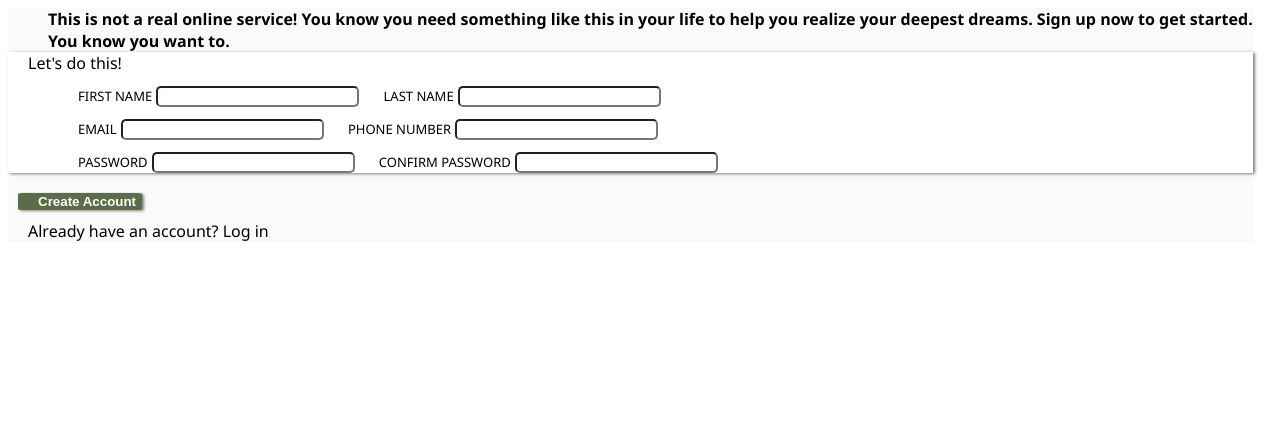
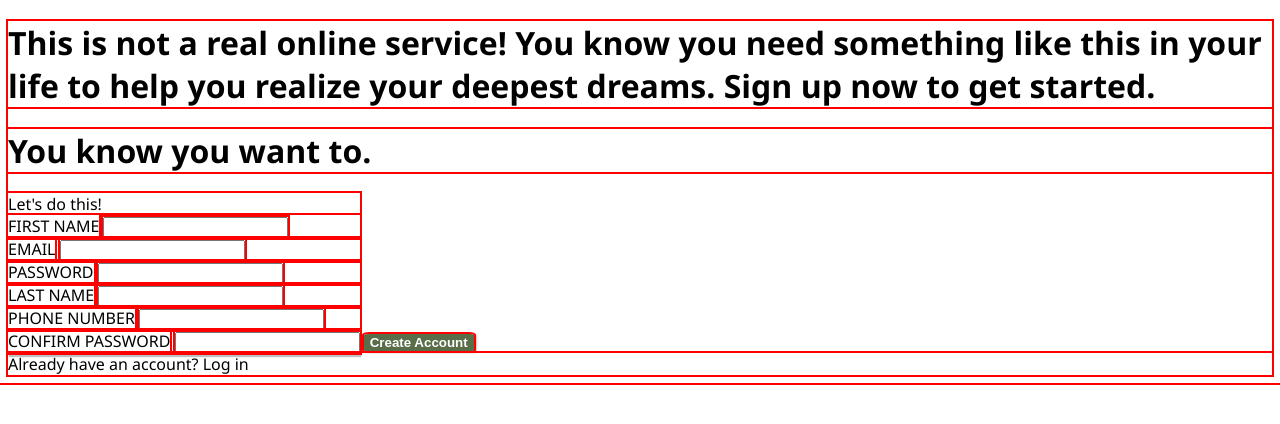
Before and after one commit to utcjcao/odin-project-practice, a plain HTML site: page projects/project-signup-form.html in a window 1280 px wide. Drawn offline with Linux system fonts and the light colour scheme.

Commit message:
learned inline, block, did some exercises, worked on the proj more
i need a framework on a) how to give up b/c i don't know the steps, and b) when not to give up so i can actually follow throug

tmr is flexbox

```diff
--- /dev/null
+++ b/lessons/block-and-inline-practice1.css
@@ -0,0 +1,28 @@
+body {
+  max-width: 600px;
+  margin: 0 auto;
+}
+
+.one {
+  background: pink;
+  border: 3px solid blue;
+  /* CHANGE ME */
+  padding: 32px;
+  margin: 12px;
+}
+
+.two {
+  background: lightblue;
+  border: 3px solid purple;
+  /* CHANGE ME */
+  margin-bottom: 48px;
+}
+
+.three {
+  background: peachpuff;
+  border: 3px solid brown;
+  width: 200px;
+  /* CHANGE ME */
+  padding: 32px;
+  margin-left: auto;
+}
--- /dev/null
+++ b/lessons/block-and-inline-practice2.css
@@ -0,0 +1,41 @@
+body {
+    background: #eee;
+    font-family: sans-serif;
+  }
+
+  .card {
+    width: 400px;
+    background: #fff;
+    margin: 16px auto;
+    padding: 8px;
+  }
+
+  .title {
+    background: #e3f4ff;
+    font-size: 16px;
+    margin-bottom: 8px;
+    padding: 8px;
+  }
+
+  .content {
+    background: #e3f4ff;
+    margin-bottom: 8px;
+    padding: 16px 8px;
+  }
+
+  .button-container {
+    background: #e3f4ff;
+    padding: 8px;
+
+    text-align: center;
+
+  }
+
+  button {
+    background: white;
+    border: 1px solid #eee;
+    display: block;
+    margin: 0 auto;
+    padding: 8px 24px;
+
+  }
--- a/projects/project-signup-form.css
+++ b/projects/project-signup-form.css
@@ -1,12 +1,10 @@
 .main {
-    display: flex;
-    flex-direction: row;
     font-family:'Segoe UI', Tahoma, Geneva, Verdana, sans-serif;
 }
-.odin-container {
-    background-color: black;
-    opacity: 0.5;
-}
+
+* {
+    outline: 2px solid red;
+  }
 
 button {
     background-color: #596D48;
@@ -16,48 +14,21 @@ button {
     box-shadow: grey 2px 1px 3px;
     border: 0px;
     font-weight: bold;
-    margin: 10px;
-}
-
-.text-container {
-    display: inline-block;
-    background-color: rgb(250, 250, 250);
-    align-items: flex-end;
 }
 
 .form-container {
-    padding-left: 0px;
+    box-shadow: rgb(191, 191, 191) 1px 4px 1px;
+    display: inline-block;
 }
 
-.left {
-    display: inline;
-}
-
-.text-container * {
-    padding-left: 20px;
-    /* height: 100%; */
-}
-
-.form-container {
-    background-color: white;
-    box-shadow: grey 2px 1px 3px;
+h1 {
 
 }
 
-.form-container > * {
-    margin: 10px;
-}
+/* input, label {
+    display: block;
+} */
 
-label {
-    font-size: small;
-}
-
-input {
-    border-radius: 5px;
-}
-
-.title-container > * {
-    font-weight: bold;
-    padding-left: 20px;
-    /* margin: 50px; */
-}
+/* .input-container {
+    display: block;
+} */
--- a/projects/project-signup-form.html
+++ b/projects/project-signup-form.html
@@ -16,33 +16,41 @@
     </div>   -->
 
     <div class="text-container">
-        <div class="title-container">
-            <div>This is not a real online service! You know you need something like this in your life to help you realize your deepest dreams.
-                Sign up now to get started. </div>
-            <div> You know you want to.</div>
-
-        </div>
+        <h1>This is not a real online service! You know you need something like this in your life to help you realize your deepest dreams.
+            Sign up now to get started. </h1>
+        <h1> You know you want to.</h1>
 
         <form class="form-container">
             <caption>Let's do this!</caption>
-            <div>
+            <div class="col-container">
+                <div class="input-container">
                     <label for="first-name">FIRST NAME</label>
                     <input type="text" id="first-name">
+                </div>
+                <div class="input-container">
+                    <label for="email">EMAIL</label>
+                    <input type="email" id="email">
+                </div>
+                <div class="input-container">
+                    <label for="password">PASSWORD</label>
+                    <input type="password" id="password">
+                </div>
+            </div>
+            <div class="col-container">
+                <div class="input-container">
                     <label for="last-name">LAST NAME</label>
                     <input type="text" id="last-name">
                 </div>
-            <div>
-                <label for="email">EMAIL</label>
-                <input type="email" id="email">
+                <div class="input-container">
                     <label for="phone-number">PHONE NUMBER</label>
                     <input type="tel" id="phone-number">
                 </div>
-            <div>
-                <label for="password">PASSWORD</label>
-                <input type="password" id="password">
+                <div class="input-container">
                     <label for="confirm-pw">CONFIRM PASSWORD</label>
                     <input  type="password" id="confirm-pw">
                 </div>
+            </div>
+
         </form>
         <button>Create Account</button>
         <div>Already have an account? Log in</div>
```
Also changed, not shown: lessons/block-and-inline-practice1.html (added, +21 -0 lines), lessons/block-and-inline-practice2.html (added, +17 -0 lines). Lines whose indentation alone changed are shown as unchanged.
